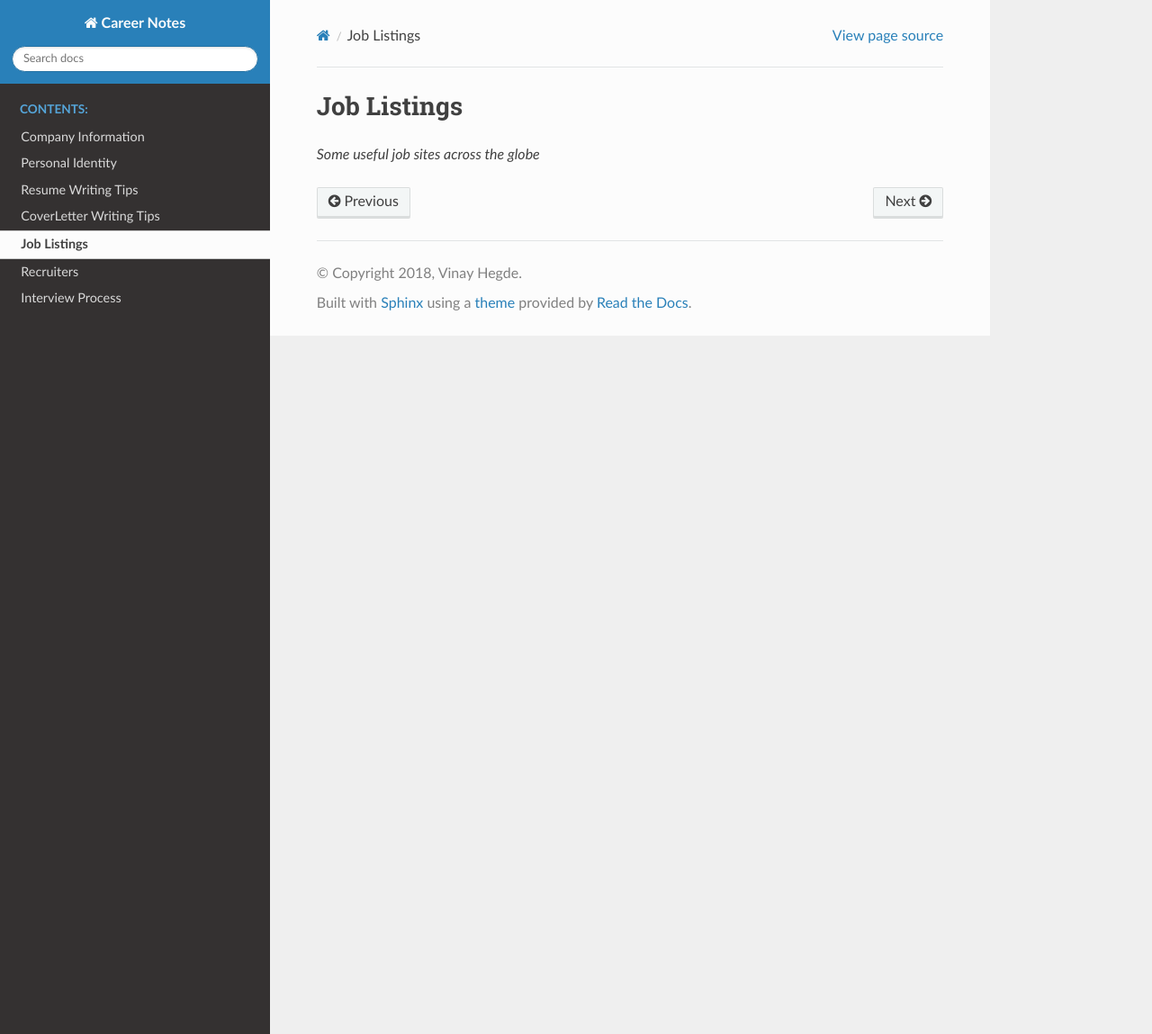
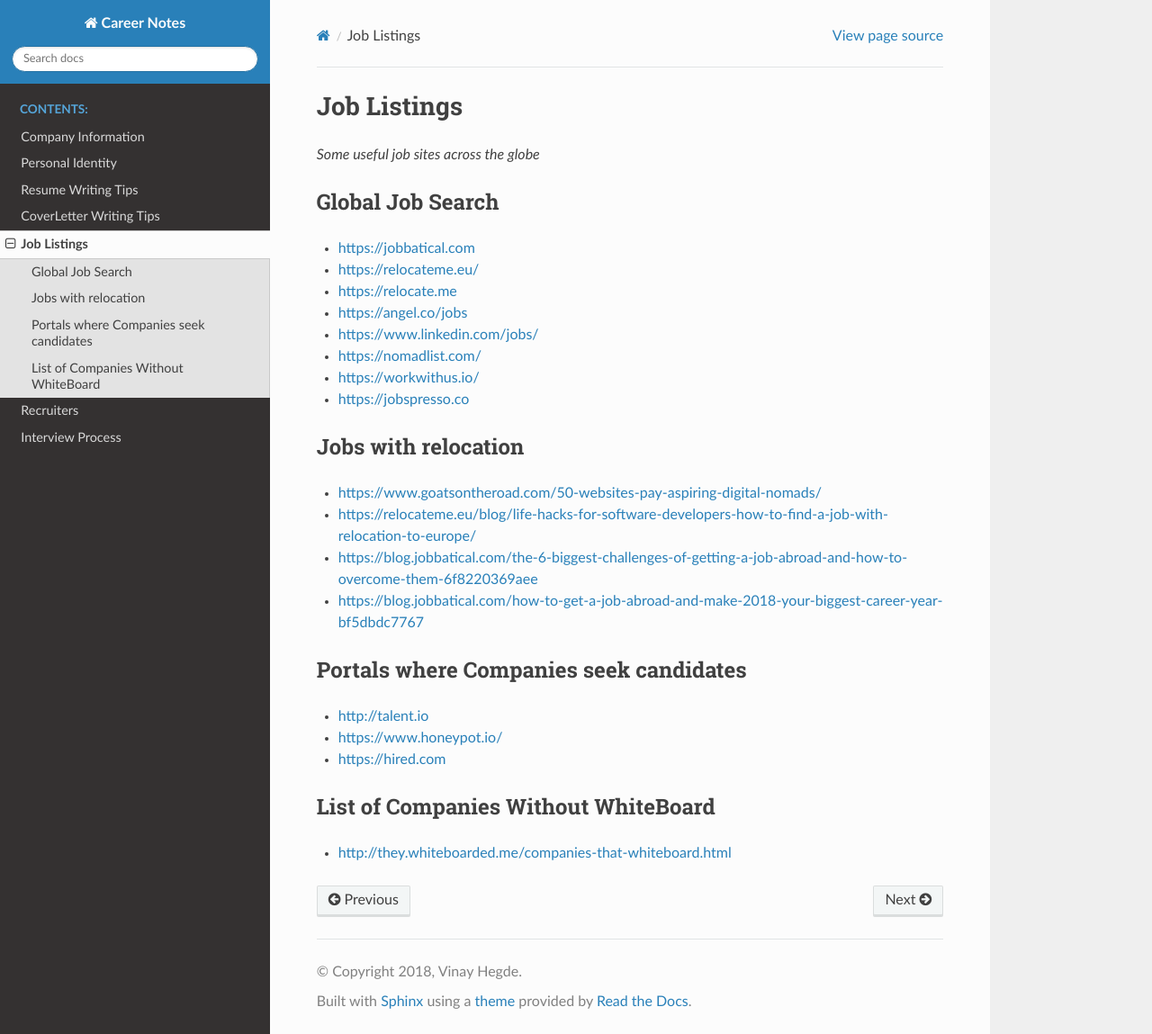
Before and after one commit to vinayhegde1990/career-notes, a Sphinx documentation site: the page built from docs/source/Job-Listings.rst, in a window 1280 px wide and 1149 px high. Shown: the whole window at 90% size. Built offline with Sphinx 7.4.7 and the Read the Docs theme 2.0.0, drawn with Linux system fonts in a browser that asks for light colours.

Commit message:
Make changes to Job-Listings.rst
Inserting content for finding jobs across the globe.

```diff
--- a/docs/source/Job-Listings.rst
+++ b/docs/source/Job-Listings.rst
@@ -3,3 +3,50 @@ Job Listings
 ********************
 
 *Some useful job sites across the globe*
+
+###################
+Global Job Search
+###################
+- https://jobbatical.com
+
+- https://relocateme.eu/
+
+- https://relocate.me
+
+- https://angel.co/jobs
+
+- https://www.linkedin.com/jobs/
+
+- https://nomadlist.com/
+
+- https://workwithus.io/
+
+- https://jobspresso.co
+
+
+#######################
+Jobs with relocation
+#######################
+- https://www.goatsontheroad.com/50-websites-pay-aspiring-digital-nomads/
+
+- https://relocateme.eu/blog/life-hacks-for-software-developers-how-to-find-a-job-with-relocation-to-europe/
+
+- https://blog.jobbatical.com/the-6-biggest-challenges-of-getting-a-job-abroad-and-how-to-overcome-them-6f8220369aee
+
+- https://blog.jobbatical.com/how-to-get-a-job-abroad-and-make-2018-your-biggest-career-year-bf5dbdc7767
+
+
+########################################
+Portals where Companies seek candidates
+########################################
+- http://talent.io
+
+- https://www.honeypot.io/
+
+- https://hired.com
+
+
+######################################
+List of Companies Without WhiteBoard
+######################################
+- http://they.whiteboarded.me/companies-that-whiteboard.html
```
